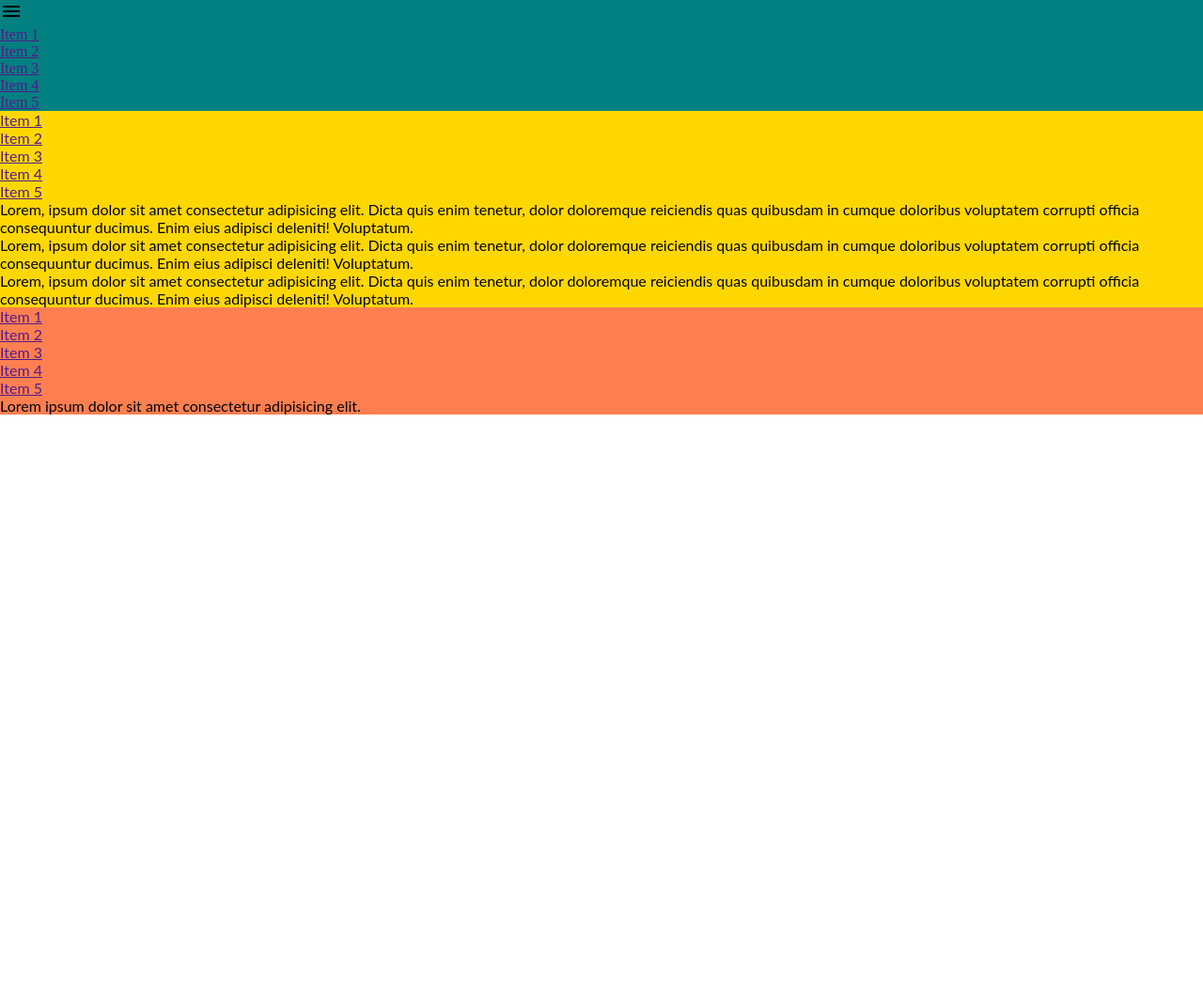
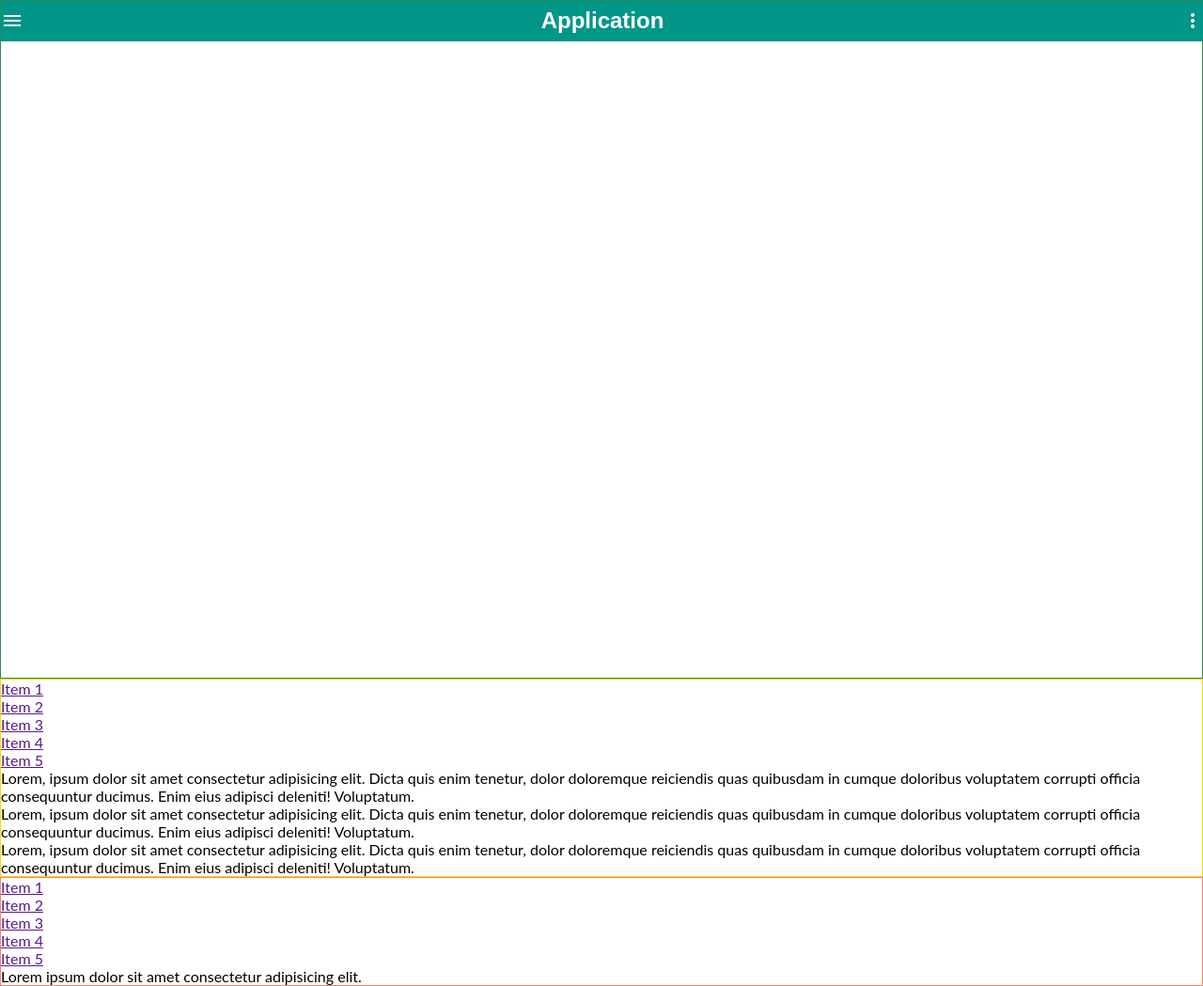
Before and after one commit to MacoChave/WebComponents, a plain HTML site: page index.html in a window 1280 px wide. Shown: the whole page at 94% size. Before the commit the page ends 800 px from the top, so only its background shows below. Drawn offline with Linux system fonts and the light colour scheme.

Commit message:
Drawer menu implementado

```diff
--- a/css/style.css
+++ b/css/style.css
@@ -27,13 +27,69 @@ h1, h2, h3, h4, h5, h6 {
 
 /* FOR GUIDE */
 header {
-    background: teal;
+    border: 1px solid seagreen;
 }
 
 .content {
-    background: gold;
+    border: 1px solid gold;
 }
 
 footer {
-    background: coral;
+    border: 1px solid salmon;
 }
+
+.button {
+    cursor: pointer;
+}
+
+.toolbar {
+    width: 100%;
+    height: 32pt;
+    display: flex;
+    justify-content: space-between;
+    align-items: center;
+    background: var(--primary-color);
+    color: var(--text-or-icon-color);
+    position: fixed;
+    z-index: 100;
+}
+
+.menu-container {
+    width: 40vw;
+    height: 90vh;
+    position: relative;
+}
+
+.menu {
+    width: 40vw;
+    height: 90vh;
+    overflow-y: auto;
+    position: fixed;
+    top: 32pt;
+    left: 0;
+    transition: left .5s ease-out;
+}
+
+.menu_item {
+    background: var(--primary-color);
+    list-style: none;
+    border-bottom: 1px solid var(--divider-color);
+}
+
+.menu__link {
+    color: var(--text-or-icon-color);
+    text-decoration: none;
+    padding: 1rem;
+    text-align: center;
+    display: block;
+    transition: all .5s ease-out;
+}
+
+.menu__link:hover {
+    box-shadow: inset 50vw 0 0 rgba(0, 0, 0, .25);
+    font-size: 1.3em;
+}
+
+.hide-menu {
+    left: -50vw;
+}
--- a/index.html
+++ b/index.html
@@ -4,6 +4,7 @@
     <meta charset="UTF-8">
     <meta name="viewport" content="width=device-width, initial-scale=1.0">
     <meta http-equiv="X-UA-Compatible" content="ie=edge">
+    <meta name="theme-color" content="#00796B">
     <link rel="stylesheet" href="./css/style.css">
     <link href="https://fonts.googleapis.com/icon?family=Material+Icons" rel="stylesheet">
     <title>Web Component</title>
@@ -13,11 +14,13 @@
         <!-- <div class="banner">
             <img src="http://lorempixel.com/1024/720" alt="banner">
         </div> -->
-        <div class="menu-toggle">
-            <i class="button material-icons">menu</i>
+        <div class="toolbar">
+            <i class="button drawer-menu material-icons">menu</i>
+            <h2 class="title">Application</h2>
+            <i class="button action-menu material-icons">more_vert</i>
         </div>
         <nav class="menu-container">
-            <ul class="menu">
+            <ul class="menu hide-menu">
                 <li class="menu_item">
                     <a class="menu__link" href="">Item 1</a>
                 </li>
@@ -84,5 +87,6 @@
             <p>Lorem ipsum dolor sit amet consectetur adipisicing elit.</p>
         </div>
     </footer>
+    <script src="./script/script.js"></script>
 </body>
 </html>
--- /dev/null
+++ b/script/script.js
@@ -0,0 +1,12 @@
+let btn_drawer_menu = document.querySelectorAll('.drawer-menu')[0];
+let btn_action_menu = document.querySelectorAll('.action-menu')[0];
+
+btn_drawer_menu.addEventListener('click', () => {
+    let menu = document.querySelectorAll('.menu')[0];
+    menu.classList.toggle('hide-menu');
+    console.log('Drawer button pressed');
+});
+
+btn_action_menu.addEventListener('click', () => {
+    console.log('Action button pressed');
+});
```
